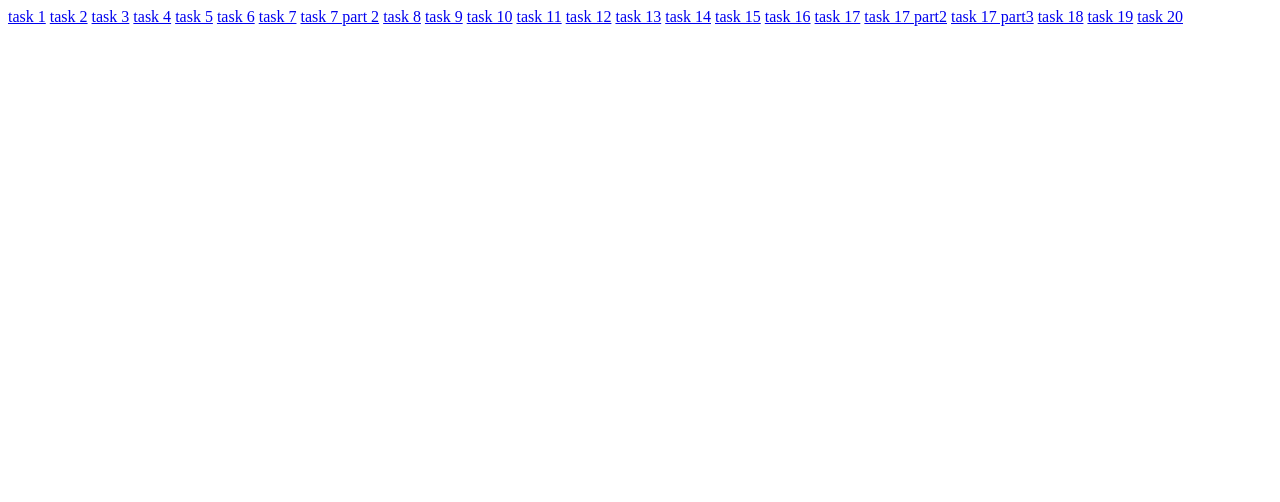
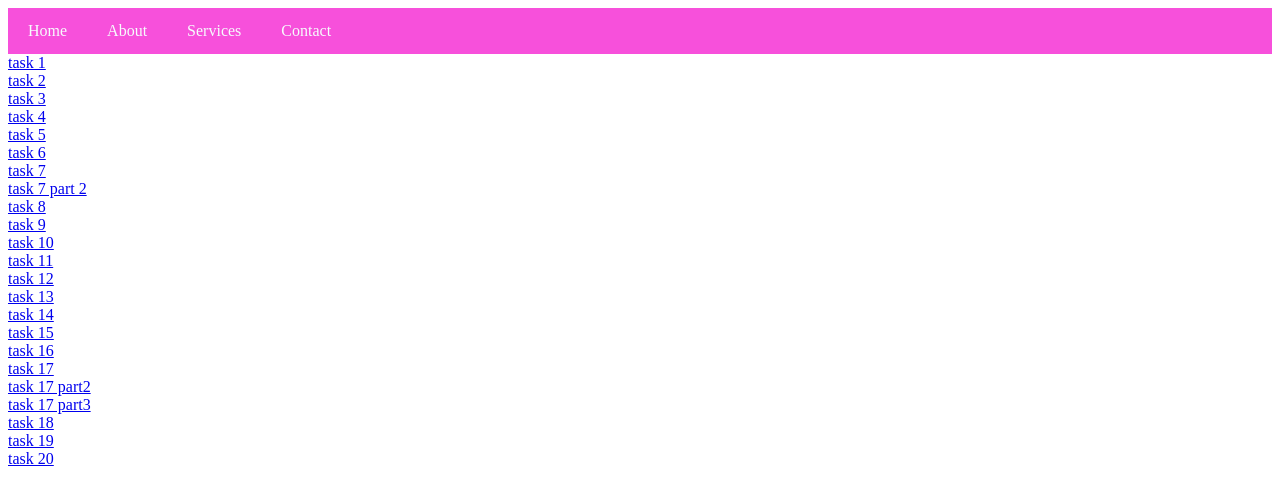
Before and after one commit to Bisma-Khan/NAVTTC-TASKS, a plain HTML site: page index.html in a window 1280 px wide. Drawn offline with Linux system fonts and the light colour scheme.

Commit message:
commit changes

```diff
--- a/index.html
+++ b/index.html
@@ -6,29 +6,78 @@
     <title>Document</title>
 </head>
 <body>
+    <style>
+            /* Basic styling for the navbar */
+            .navbar {
+                background-color: #f750db;
+                overflow: hidden;
+            }
 
+            .navbar a {
+                float: left;
+                display: block;
+                color: #f7fbfd;
+                text-align: center;
+                padding: 14px 20px;
+                text-decoration: none;
+            }
+
+            .navbar a:hover {
+                background-color: #e8eb2d;
+                color: rgb(20, 10, 15);
+            }
+
+        </style>
+    <div class="navbar">
+        <a href="#">Home</a>
+        <a href="#">About</a>
+        <a href="#">Services</a>
+        <a href="#">Contact</a>
+    </div>
     <a href="task1.html"> task 1</a>
+    <br>
     <a href="task2.html"> task 2</a>
+    <br>
     <a href="task3.html"> task 3</a>
+    <br>
     <a href="task4.html"> task 4</a>
+    <br>
     <a href="task5.html"> task 5</a>
+    <br>
     <a href="task6.html"> task 6</a>
+    <br>
     <a href="task7.html"> task 7</a>
+    <br>
     <a href="task7 part2.html"> task 7 part 2</a>
+    <br>
     <a href="task8.html"> task 8</a>
+    <br>
     <a href="task9.html"> task 9</a>
+    <br>
     <a href="task10.html"> task 10</a>
+    <br>
     <a href="task11.html"> task 11</a>
+    <br>
     <a href="task12.html"> task 12</a>
+    <br>
     <a href="task13.html"> task 13</a>
+    <br>
     <a href="task14.html"> task 14</a>
+   <br>
     <a href="task15.html"> task 15</a>
+<br>
     <a href="task16.html"> task 16</a>
+    <br>
     <a href="task17.html"> task 17</a>
+    <br>
     <a href="task17 part2.html"> task 17 part2</a>
+    <br>
     <a href="task17 part3.html"> task 17 part3</a>
+    <br>
     <a href="task18.html"> task 18</a>
+    <br>
     <a href="task19.html "> task 19</a>
+    <br>
     <a href="task20.html "> task 20</a>
 
 
```
Also changed, not shown: hijabi.jpg (added).
